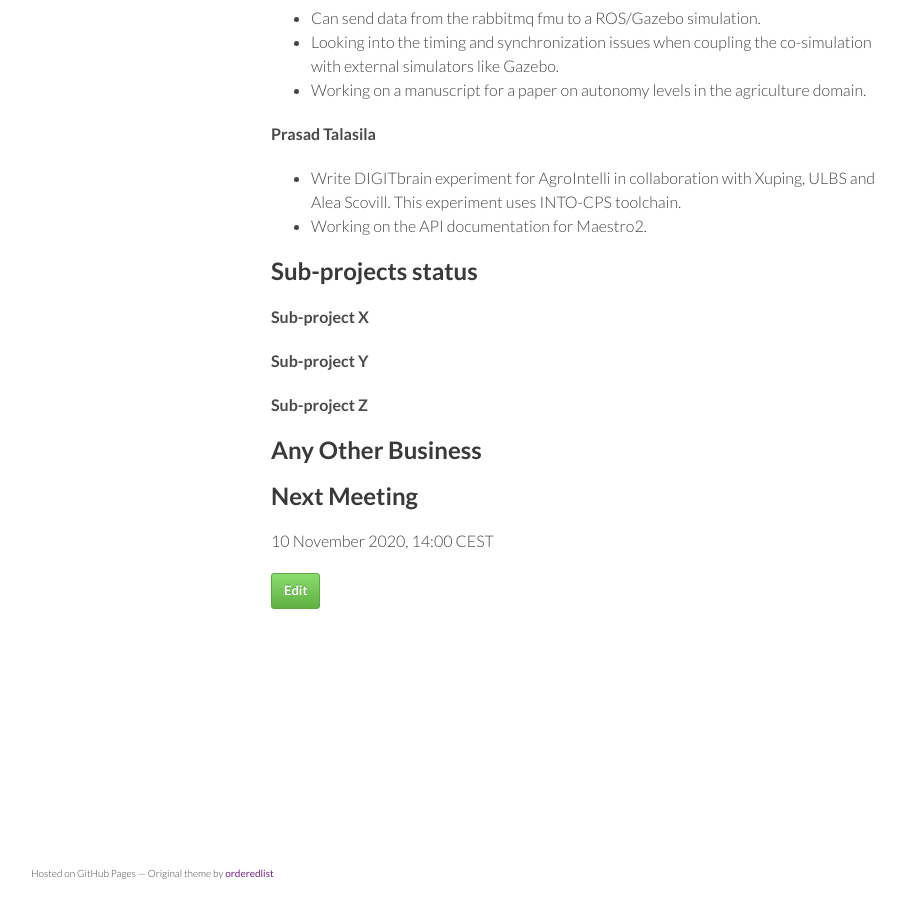
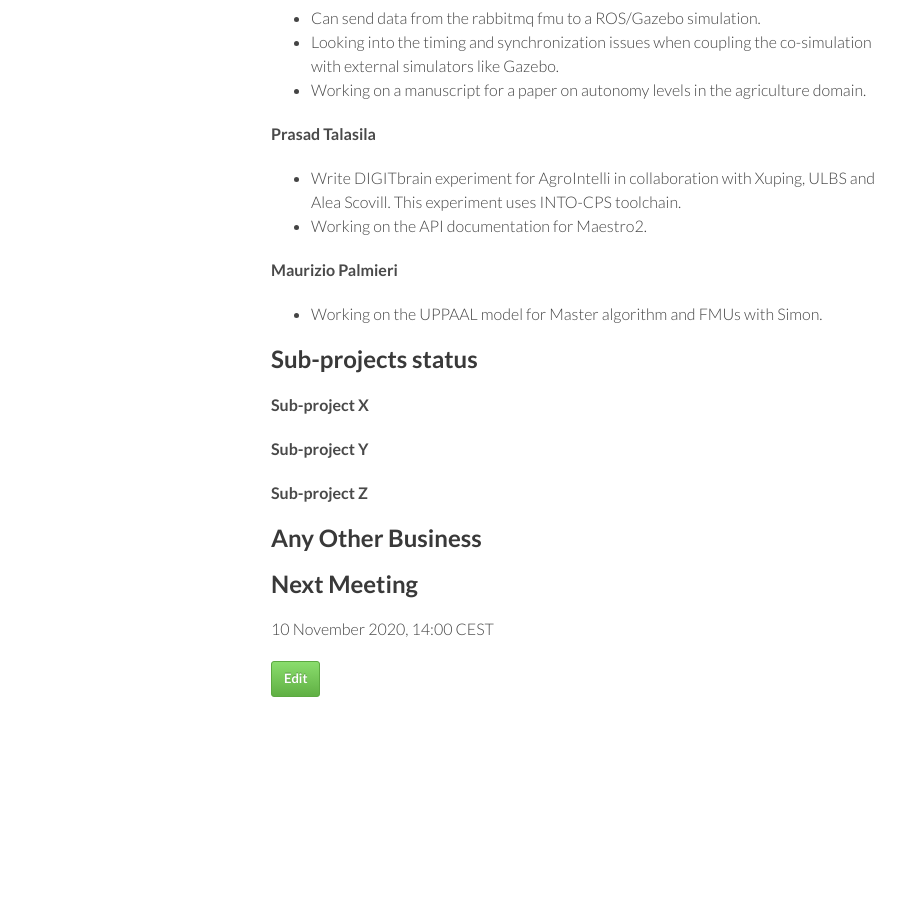
Before and after one commit to digitaltwincentre/digitaltwincentre.github.io, a Jekyll site: the page built from _biweeklies/Biweekly-27.md, in a window 1280 px wide and 900 px high, scrolled down 1347 px. Shown: the whole window, without its empty margins (179-1084 px from the left). Built offline with Jekyll 4.4.1, drawn with Linux system fonts in a browser that asks for light colours; nearby versions of some CDN libraries.

Commit message:
Update Biweekly-27.md

```diff
--- a/_biweeklies/Biweekly-27.md
+++ b/_biweeklies/Biweekly-27.md
@@ -58,6 +58,9 @@ date: 27 October 2020, 1400 CEST
 * Write DIGITbrain experiment for AgroIntelli in collaboration with Xuping, ULBS and Alea Scovill. This experiment uses INTO-CPS toolchain.
 * Working on the API documentation for Maestro2.
 
+#### Maurizio Palmieri
+* Working on the UPPAAL model for Master algorithm and FMUs with Simon.
+
 
 ## Sub-projects status
 
```
